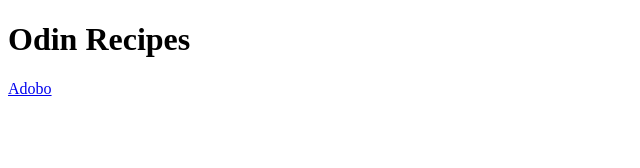
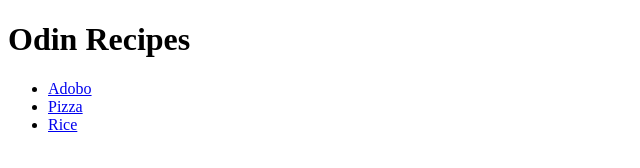
Before and after one commit to Bryxel/odin-recipes, a plain HTML site: page index.html in a window 1280 px wide. Shown: the whole page, without its empty margins (0-640 px from the left). Drawn offline with Linux system fonts and the light colour scheme.

Commit message:
add more recipes in unordered list added more recipes called pizza.html and rice.html

```diff
--- a/index.html
+++ b/index.html
@@ -9,7 +9,11 @@
 
 <body>
     <h1>Odin Recipes</h1>
-    <a href="./recipes/adobo.html">Adobo</a>
+    <ul>
+        <li><a href="./recipes/adobo.html">Adobo</a></li>
+        <li><a href="./recipes/pizza.html">Pizza</a></li>
+        <li><a href="./recipes/rice.html">Rice</a></li>
+    </ul>
 </body>
 
 </html>
```
